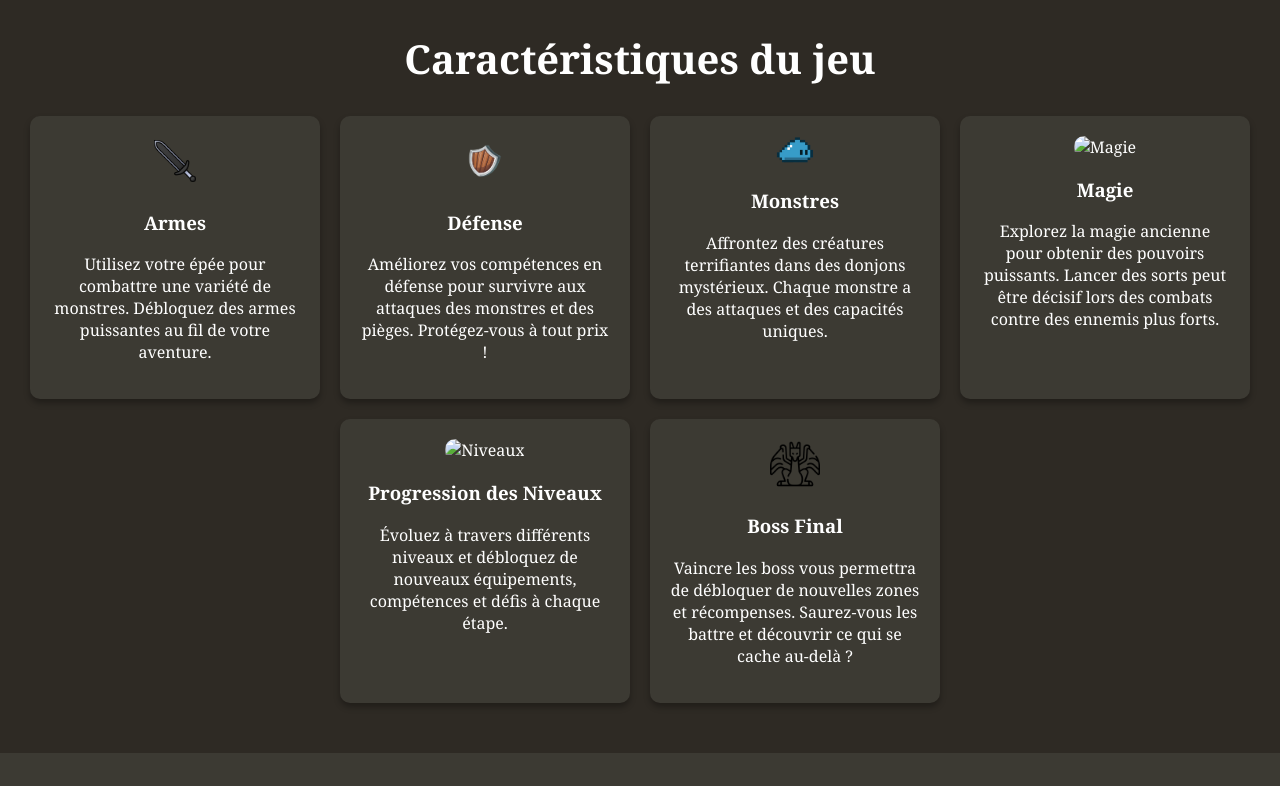
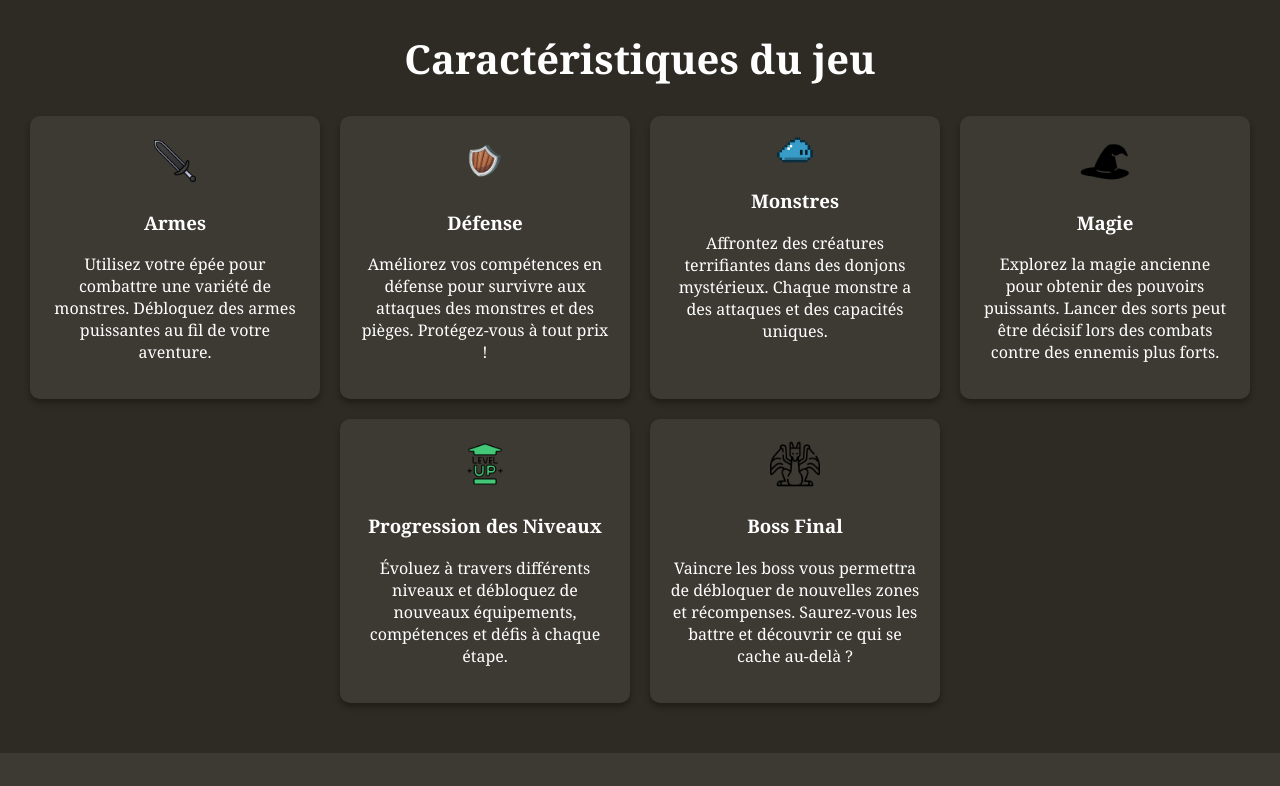
Before and after one commit to QuentinESGI-1A/SiteHugo, a plain HTML site: page Swype Website/index.html in a window 1280 px wide. Shown: the part 780-1566 px from the top of the page. Drawn offline with Linux system fonts and the light colour scheme.

Commit message:
add image

```diff
--- a/Swype Website/index.html
+++ b/Swype Website/index.html
@@ -125,12 +125,12 @@
                 <p>Affrontez des créatures terrifiantes dans des donjons mystérieux. Chaque monstre a des attaques et des capacités uniques.</p>
             </div>
             <div class="card">
-                <img src="art/magic.png" alt="Magie" style="width: 50px;">
+                <img src="art/magie.png" alt="Magie" style="width: 50px;">
                 <h3>Magie</h3>
                 <p>Explorez la magie ancienne pour obtenir des pouvoirs puissants. Lancer des sorts peut être décisif lors des combats contre des ennemis plus forts.</p>
             </div>
             <div class="card">
-                <img src="art/levelup.png" alt="Niveaux" style="width: 50px;">
+                <img src="art/level.png" alt="Niveaux" style="width: 50px;">
                 <h3>Progression des Niveaux</h3>
                 <p>Évoluez à travers différents niveaux et débloquez de nouveaux équipements, compétences et défis à chaque étape.</p>
             </div>
```
